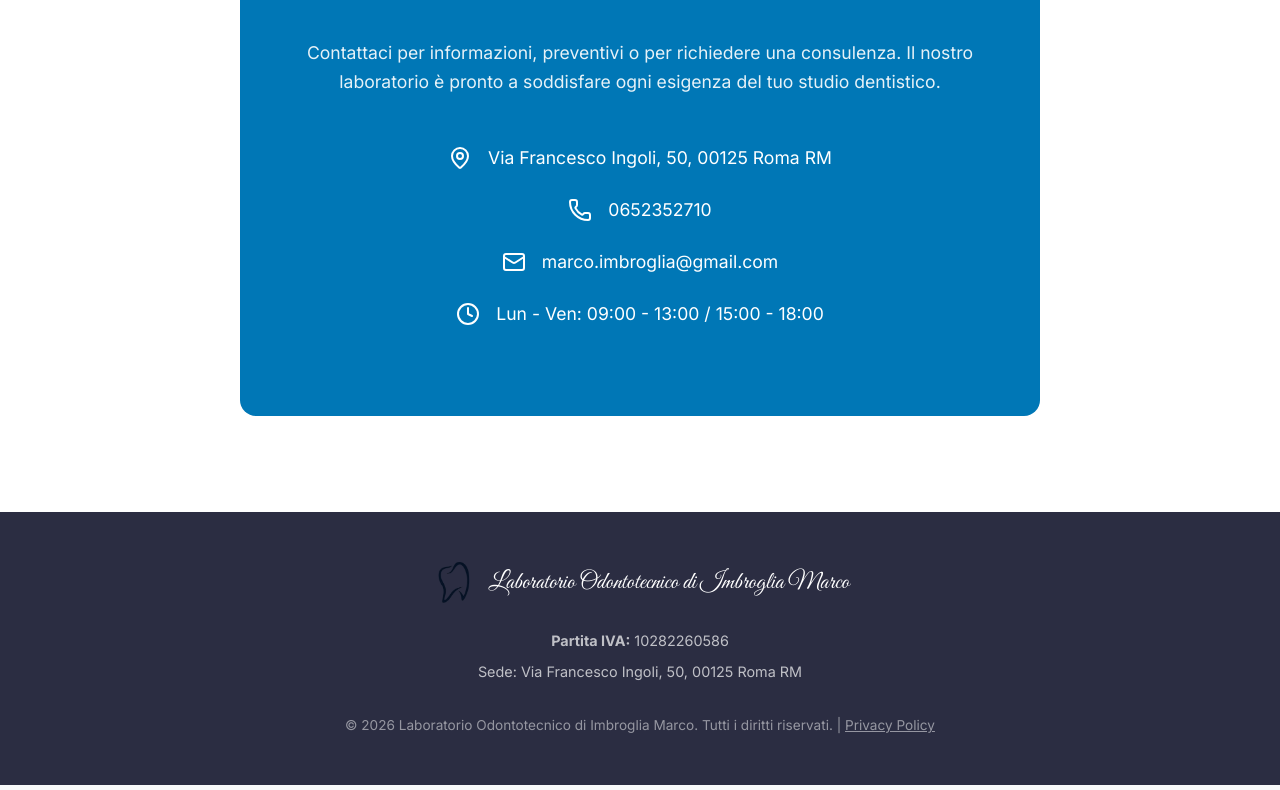
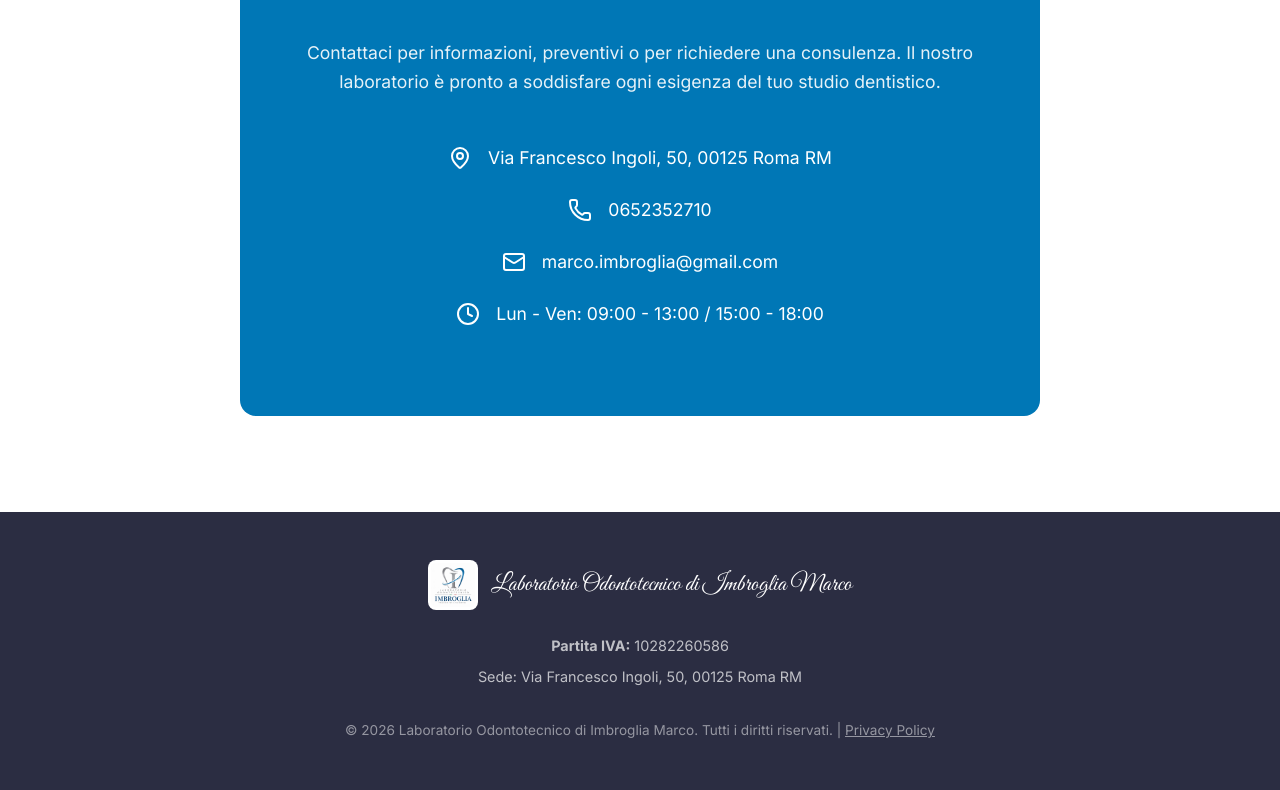
Before and after one commit to GabrieleRicci95/laboratorio-imbroglia, a React (Vite) app: page / in a window 1280 px wide. Shown: the part 2809-3599 px from the top of the page. Built offline with nearby package versions, Linux system fonts and the light colour scheme.

Commit message:
feat: aggiornato logo laboratorio marco imbroglia

```diff
--- a/src/App.tsx
+++ b/src/App.tsx
@@ -39,11 +39,16 @@ function App() {
     }
   ];
 
-  const ToothLogo = () => (
+  const ToothLogo = ({ inFooter = false }: { inFooter?: boolean }) => (
     <img
       src="/logo.jpg"
-      alt="Logo Laboratorio"
-      style={{ height: '45px', width: '45px', objectFit: 'contain', mixBlendMode: 'multiply' }}
+      alt="Laboratorio Odontotecnico Imbroglia"
+      style={{
+        height: inFooter ? '50px' : '48px',
+        width: inFooter ? '50px' : '48px',
+        objectFit: 'contain',
+        ...(inFooter ? { backgroundColor: 'white', borderRadius: '8px', padding: '3px' } : { mixBlendMode: 'multiply' })
+      }}
     />
   );
 
@@ -226,7 +231,7 @@ function App() {
       <footer style={{ backgroundColor: 'var(--text)', color: 'white', padding: '3rem 0', textAlign: 'center' }}>
         <div className="container">
           <div style={{ display: 'flex', alignItems: 'center', justifyContent: 'center', gap: '0.8rem', marginBottom: '1.5rem' }}>
-            <ToothLogo />
+            <ToothLogo inFooter />
             <span style={{ fontSize: '1.5rem', fontFamily: "'Great Vibes', cursive", fontWeight: 400 }}>Laboratorio Odontotecnico di Imbroglia Marco</span>
           </div>
 
```
Also changed, not shown: public/logo.jpg.
